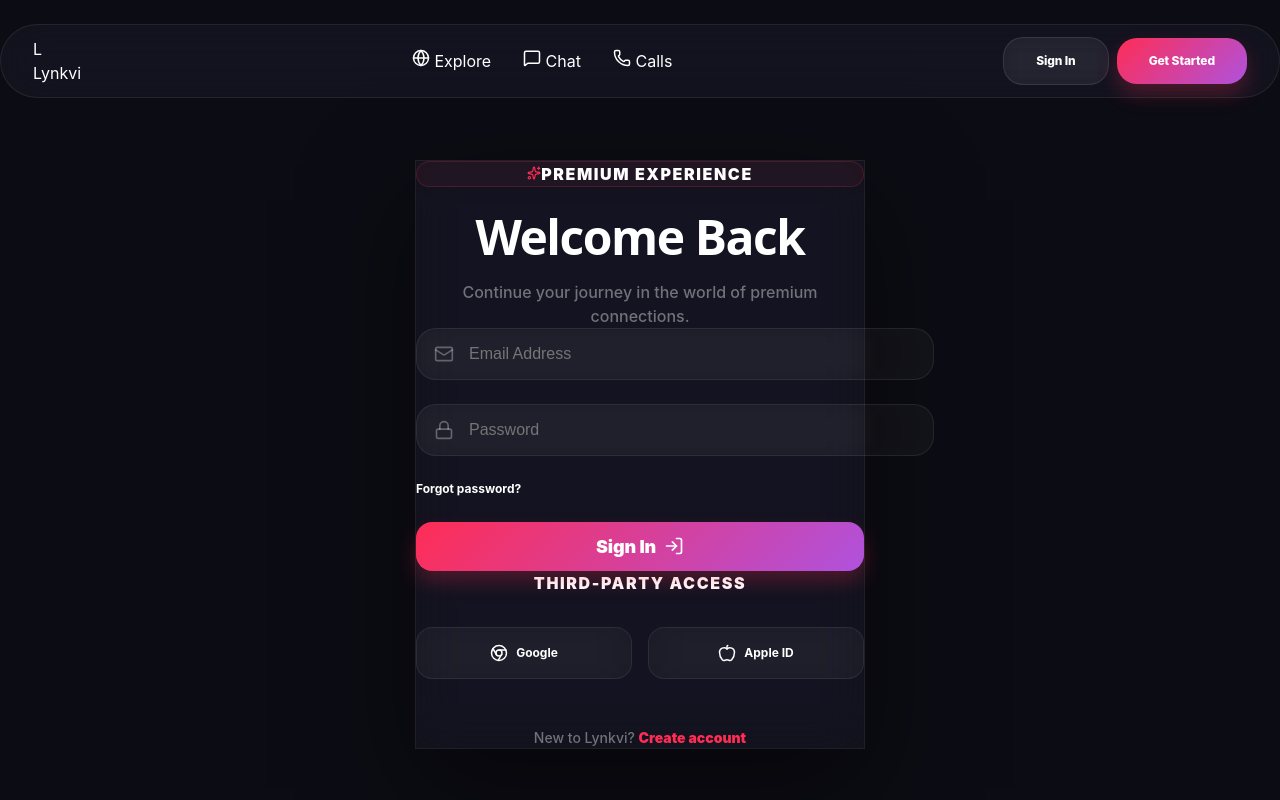
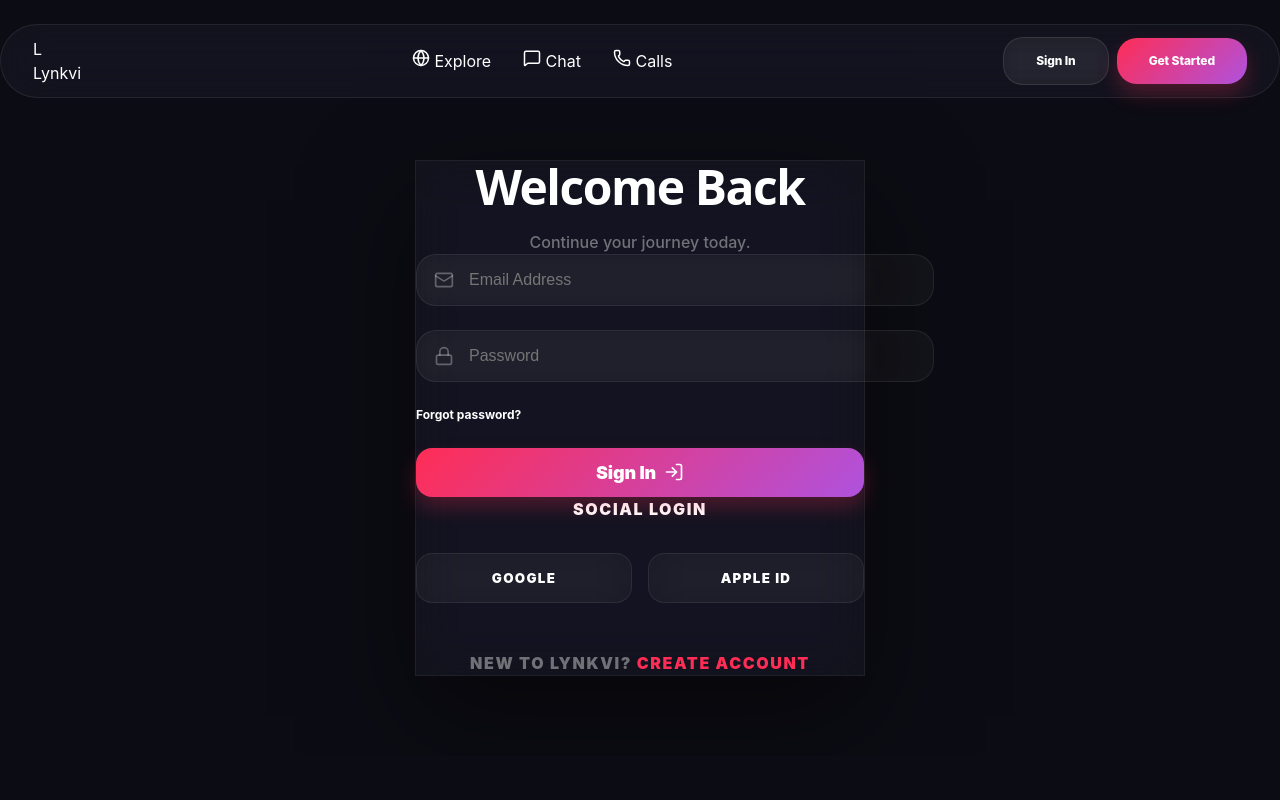
Before and after one commit to lyon-lang/lynkvi_web, a React (Vite) app: page /login in a window 1280 px wide. Shown: the top 800 px of the page. Built offline with nearby package versions, Linux system fonts and the light colour scheme.

Commit message:
refactor: simplify login page UI by removing premium branding and social icons

```diff
--- a/src/pages/Login.tsx
+++ b/src/pages/Login.tsx
@@ -2,7 +2,7 @@
 import { motion } from 'framer-motion';
 import { useNavigate, Link } from 'react-router-dom';
 import { useAuth } from '../context/AuthContext';
-import { Mail, Lock, LogIn, AlertCircle, Sparkles, Chrome, Apple } from 'lucide-react';
+import { Mail, Lock, LogIn, AlertCircle } from 'lucide-react';
 
 export const Login: React.FC = () => {
   const [email, setEmail] = useState('');
@@ -43,33 +43,9 @@
         style={{ border: '1px solid rgba(255,255,255,0.05)', boxShadow: '0 40px 100px rgba(0,0,0,0.5)' }}
       >
         <div className="text-center mb-10">
-          <motion.div
-            initial={{ opacity: 0, y: -20 }}
-            animate={{ opacity: 1, y: 0 }}
-            transition={{ delay: 0.3 }}
-            className="inline-flex items-center gap-2 glass px-4 py-1.5 rounded-full mb-6"
-            style={{ background: 'rgba(255,45,85,0.05)', border: '1px solid rgba(255,45,85,0.2)' }}
-          >
-            <Sparkles size={14} className="text-primary" />
-            <span className="text-[10px] uppercase font-black tracking-widest text-white/90">Premium Experience</span>
-          </motion.div>
           <h1 className="text-4xl md:text-5xl font-black mb-4 tracking-tighter">Welcome Back</h1>
-          <p className="text-white/40 font-medium">Continue your journey in the world of premium connections.</p>
+          <p className="text-white/40 font-medium">Continue your journey today.</p>
         </div>
-
-        {error && (
-          <motion.div
-            initial={{ opacity: 0, x: -20 }}
-            animate={{ opacity: 1, x: 0 }}
-            className="mb-8 p-5 rounded-[24px]"
-            style={{ background: 'rgba(255,68,68,0.1)', border: '1px solid rgba(255,68,68,0.2)' }}
-          >
-            <div className="flex items-center gap-3 text-red-400">
-              <AlertCircle size={20} />
-              <p className="text-sm font-bold">{error}</p>
-            </div>
-          </motion.div>
-        )}
 
         <form onSubmit={handleSubmit} className="flex flex-col gap-6">
           <div className="input-group">
@@ -120,22 +96,22 @@
 
         <div className="mt-10 flex items-center gap-4 text-white/10">
           <div className="h-[1px] flex-1 bg-current" />
-          <span className="text-[10px] font-black uppercase tracking-widest text-white/20">Third-party access</span>
+          <span className="text-[10px] font-black uppercase tracking-widest text-white/20">Social Login</span>
           <div className="h-[1px] flex-1 bg-current" />
         </div>
 
         <div className="mt-8 grid grid-cols-2 gap-4">
-          <button className="flex-center gap-2 glass py-4 rounded-2xl text-xs font-bold hover:bg-white/5 transition-colors">
-            <Chrome size={18} /> Google
+          <button className="flex-center gap-2 glass py-4 rounded-2xl text-[10px] font-black uppercase tracking-widest hover:bg-white/5 transition-colors">
+            Google
           </button>
-          <button className="flex-center gap-2 glass py-4 rounded-2xl text-xs font-bold hover:bg-white/5 transition-colors">
-            <Apple size={18} /> Apple ID
+          <button className="flex-center gap-2 glass py-4 rounded-2xl text-[10px] font-black uppercase tracking-widest hover:bg-white/5 transition-colors">
+            Apple ID
           </button>
         </div>
 
-        <p className="mt-12 text-center text-white/40 text-sm font-medium">
+        <p className="mt-12 text-center text-white/40 text-[10px] font-black uppercase tracking-widest">
           New to Lynkvi? {' '}
-          <Link to="/register" className="text-primary hover:text-secondary transition-colors font-black">
+          <Link to="/register" className="text-primary hover:text-secondary transition-colors">
             Create account
           </Link>
         </p>
```
